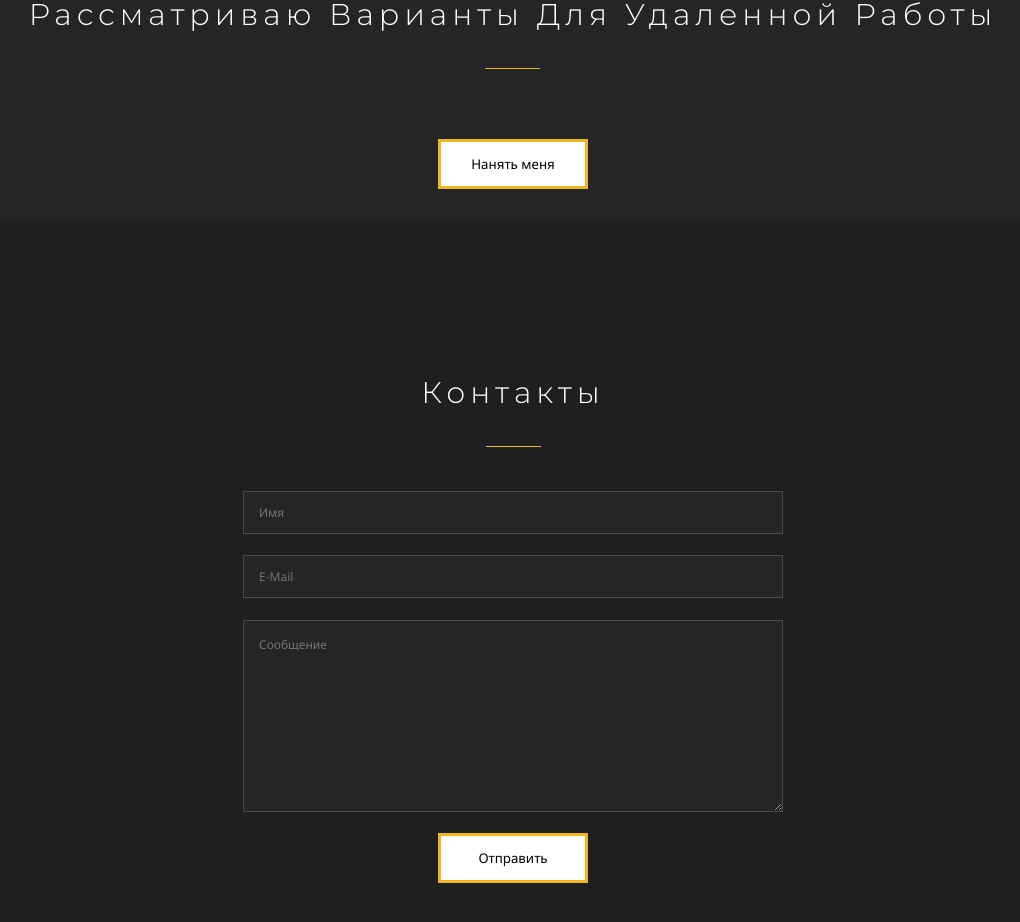
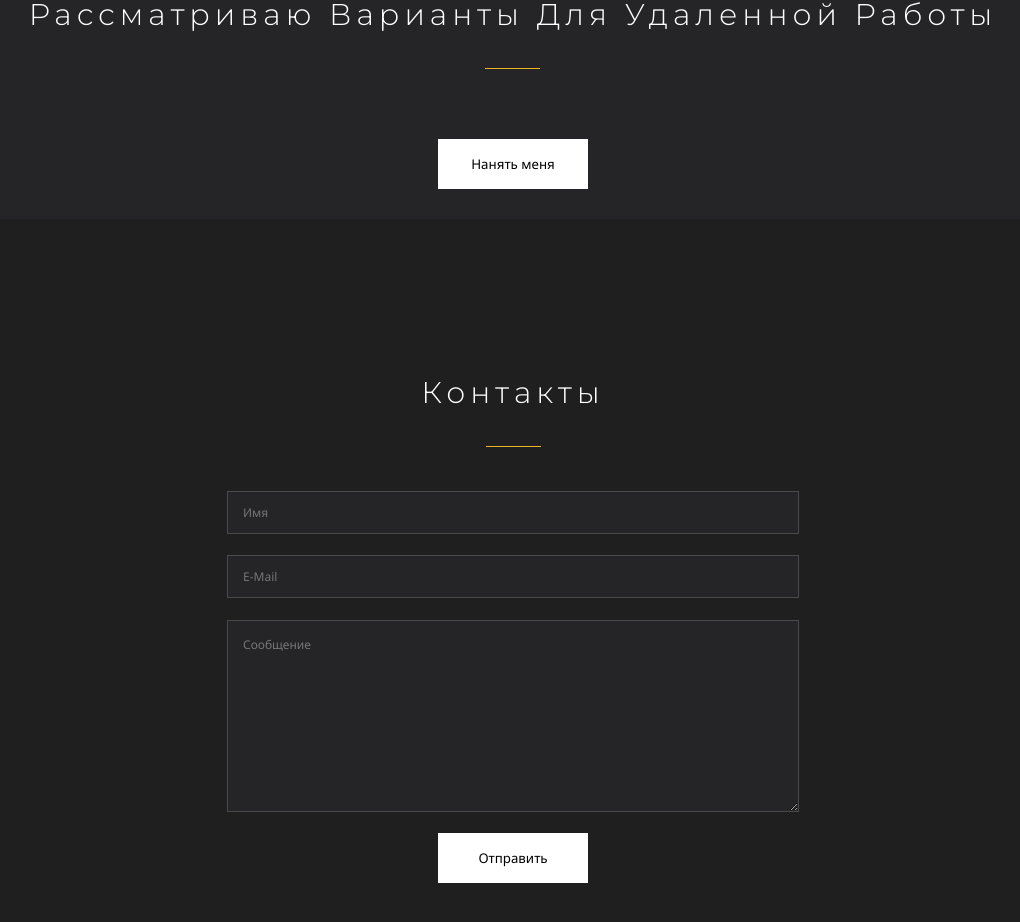
Before and after one commit to StrikerXx798/portfolio, a React (Create React App) app: page / in a window 1280 px wide. Shown: the part 3210-4132 px from the top of the page, without its empty margins (127-1147 px from the left). Built offline with nearby package versions, Linux system fonts and the light colour scheme.

Commit message:
Add assets

```diff
--- a/src/components/Button.module.css
+++ b/src/components/Button.module.css
@@ -4,7 +4,7 @@
     align-self: center;
     align-items: center;
     background: white;
-    border: 3px solid #ecb624;
+    border: 0px;
     font-family: 'Noto Sans', sans-serif;
     padding: 0;
     outline: none;
@@ -14,4 +14,9 @@
     left: 50%;
     top: 43%;
     transform: translate(-50%);
+    transition: 0.5s;
 }
+
+.button:hover{
+    background-color: #ecb624;
+}
--- a/src/components/Contacts/Contacts.module.css
+++ b/src/components/Contacts/Contacts.module.css
@@ -20,7 +20,7 @@
     width: 540px;
     height: 400px;
     justify-content: space-around;
-    align-content: center;
+    align-items: center;
     margin-top: -30px;
 }
 
@@ -39,16 +39,15 @@
 .messageArea {
     min-height: 160px;
     padding: 15px;
+    width: 100%;
 }
 
 .formArea{
     height: calc(1.5em + 0.75em + 2px) ;
     padding: .4rem 15px;
+    width: 100%;
 }
 
-/*.formWrapper button.button:last-child {*/
-/*    position: static;*/
-/*}*/
 
 @media screen and (max-width: 623px) {
     .formWrapper {
--- a/src/components/Projects/Project/Project.jsx
+++ b/src/components/Projects/Project/Project.jsx
@@ -1,12 +1,6 @@
 import React from 'react';
 import styles from './Project.module.css';
 import Button from "../../Button";
-import htmlIcon from "../../../assets/untitled(7).svg";
-import cssIcon from "../../../assets/untitled(8).svg";
-import jsIcon from "../../../assets/untitled(9).svg";
-import reactIcon from "../../../assets/untitled(5).svg";
-import reduxIcon from "../../../assets/untitled(10).svg";
-import tsIcon from "../../../assets/untitled(3).svg";
 
 class Project extends React.Component {
     state ={
--- a/src/components/Projects/Project/Project.module.css
+++ b/src/components/Projects/Project/Project.module.css
@@ -10,9 +10,11 @@
 .imgBlock {
     height: 300px;
     position: relative;
+
 }
 
 .projectImg {
+    height: 100%;
     background-size: cover;
     background-position: center;
     background-image: url(https://i.pinimg.com/originals/44/e7/8d/44e78d1f020b30e73ba169510dd6460e.jpg);
```
